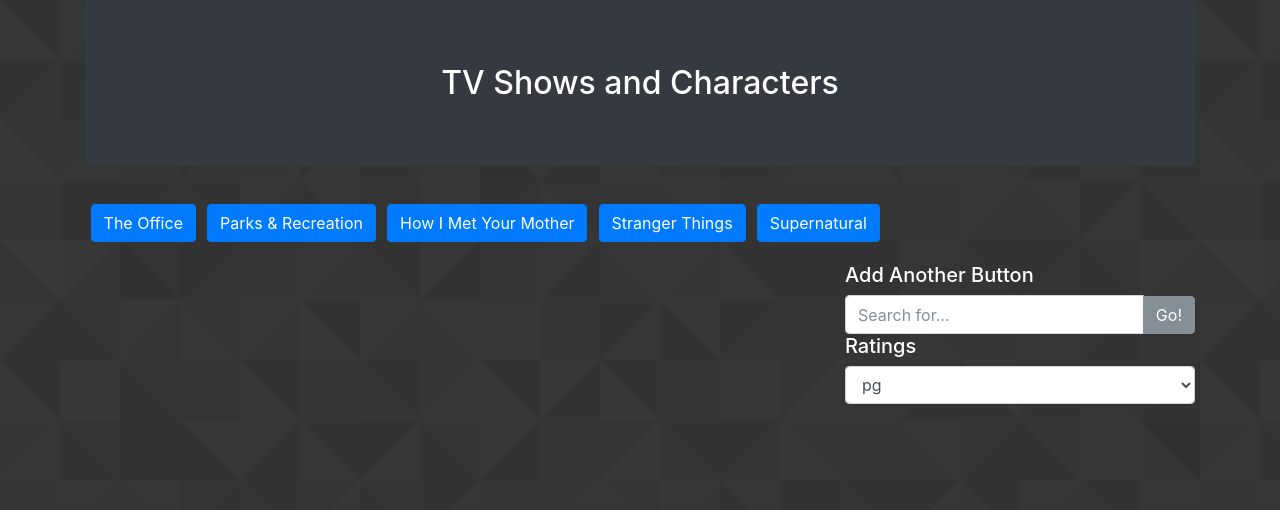
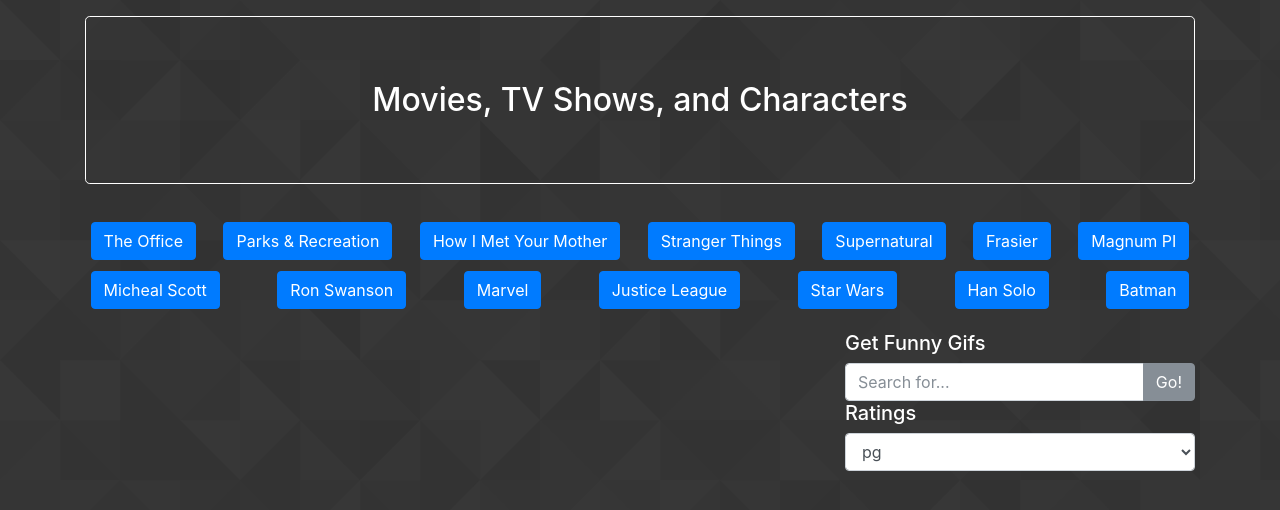
Before and after one commit to CalebHarsh/API-Website, a plain HTML site: page index.html in a window 1280 px wide. Drawn offline with nearby package versions, Linux system fonts and the light colour scheme.

Commit message:
Finished no real way to order card columns left to right

```diff
--- a/assets/javascript/javascript.js
+++ b/assets/javascript/javascript.js
@@ -1,6 +1,7 @@
 $(document).ready(function() {
     //global variables
-    var choices = ["The Office", "Parks & Recreation", "How I Met Your Mother", "Stranger Things", "Supernatural"];
+    var choices = ["The Office", "Parks & Recreation", "How I Met Your Mother", "Stranger Things", "Supernatural", "Frasier", "Magnum PI", "Micheal Scott",
+                    "Ron Swanson", "Marvel", "Justice League", "Star Wars", "Han Solo", "Batman"];
     var more = 0;
     var lookUp = "";
     var setUpBtns = function () {
--- a/index.html
+++ b/index.html
@@ -18,16 +18,16 @@
 
 <body>
     <div class="container">
-        <h2 class="jumbotron bg-dark text-center text-white">TV Shows and Characters</h2>
+        <h2 class="jumbotron bg-transparent text-center text-white border mt-3 border-white">Movies, TV Shows, and Characters</h2>
         <div class="row my-3">
             <div class="col-md-12">
-                <div class="button-list d-flex flex-wrap"></div>
+                <div class="button-list d-flex justify-content-between flex-wrap"></div>
             </div>
         </div>
         <div class="row">
 
             <div class="col-md-4 order-md-2 mb-3">
-                <h5 class="text-white">Add Another Button</h5>
+                <h5 class="text-white">Get Funny Gifs</h5>
                 <div class="input-group">
                     <input type="text" class="form-control" id="search" placeholder="Search for..." aria-label="Search for...">
                     <span class="input-group-btn">
```
